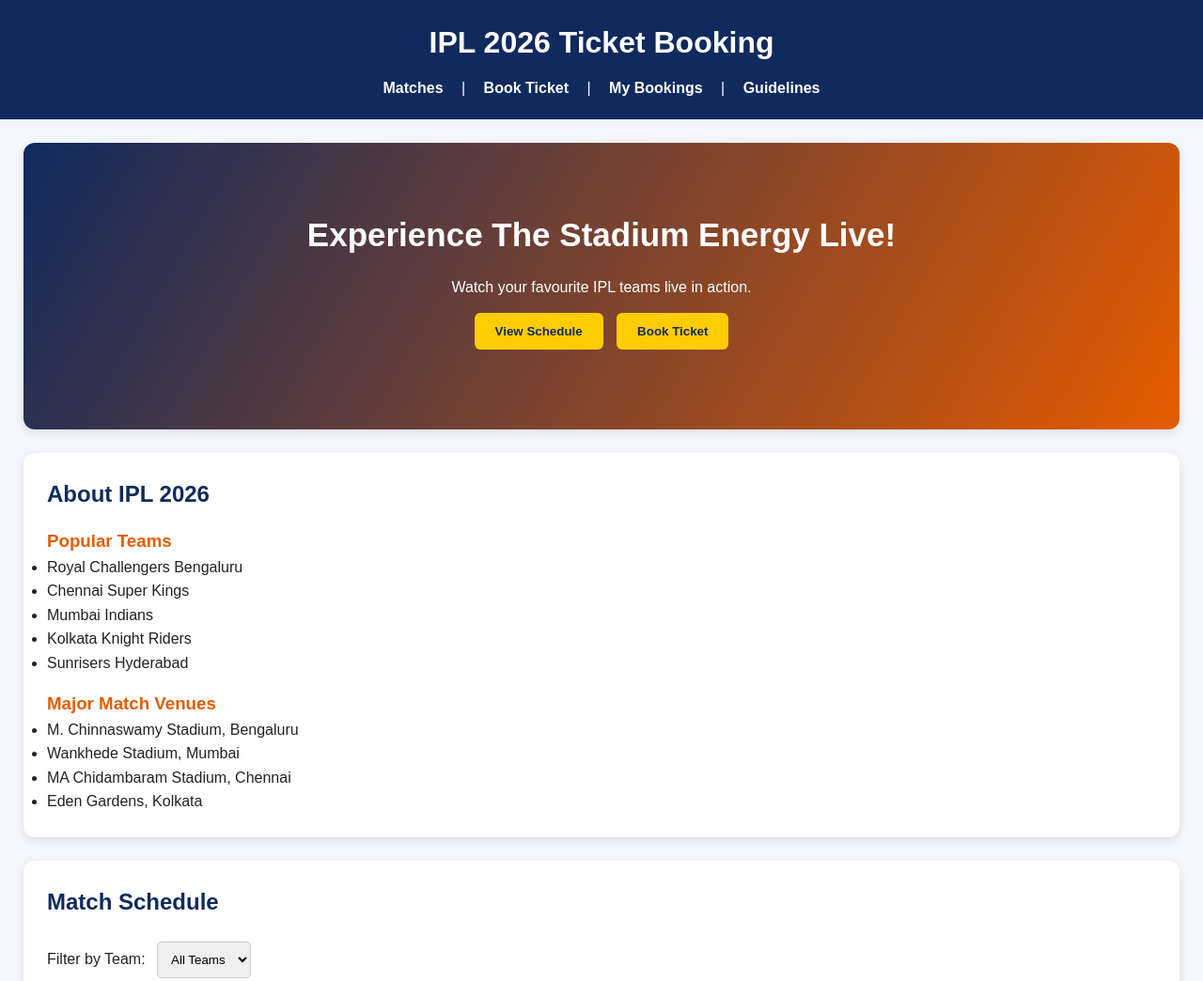
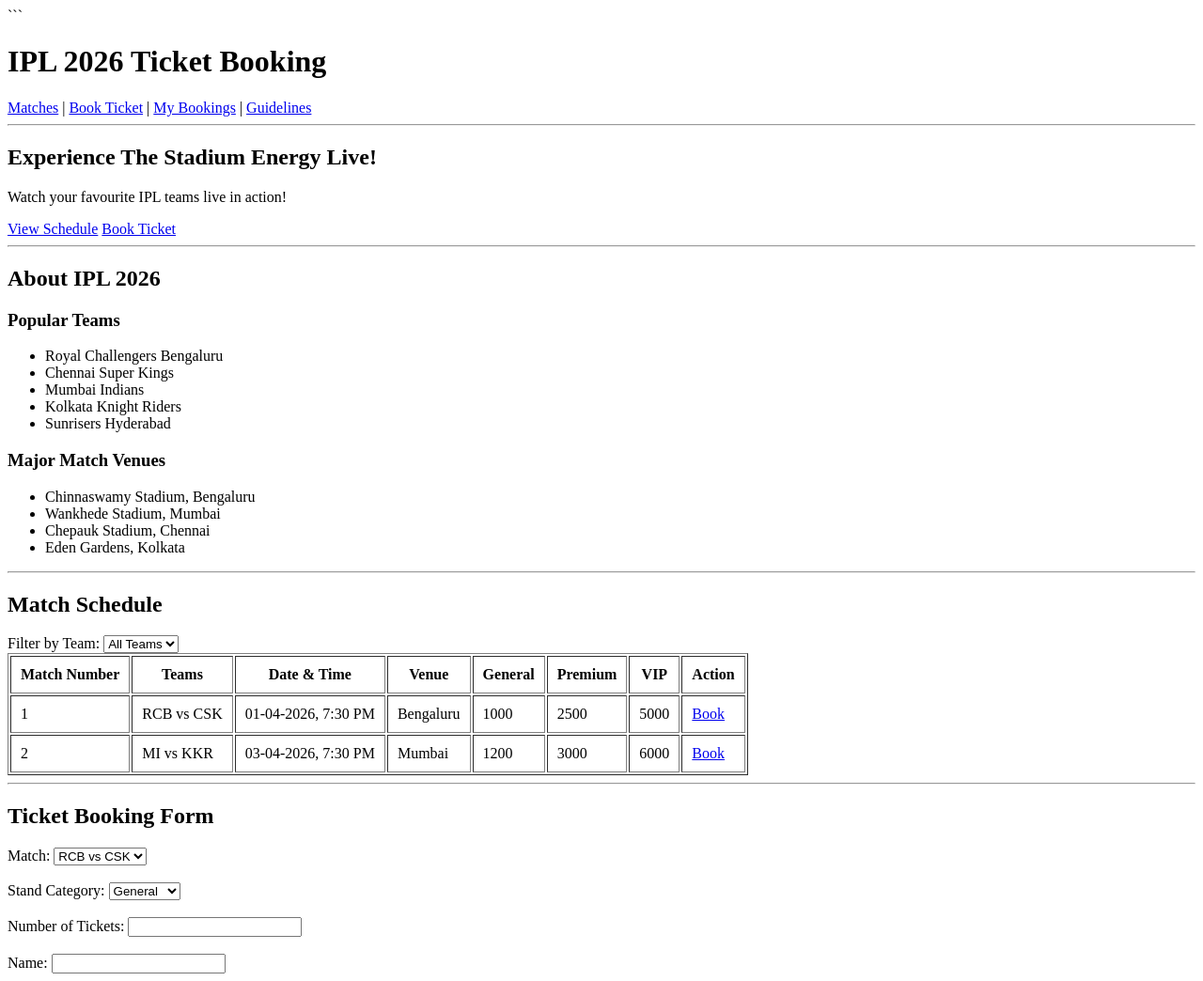
Before and after one commit to Devika24-2007/ipl-2026-ticket-booking, a plain HTML site: page index.html in a window 1280 px wide. Shown: the top 1044 px of the page at 94% size. Drawn offline with Linux system fonts and the light colour scheme.

Commit message:
Update IPL ticket booking page
Co-authored-by: Copilot <223556219+Copilot@users.noreply.github.com>

````diff
--- a/index.html
+++ b/index.html
@@ -1,33 +1,35 @@
 <!DOCTYPE html>
 
-<html lang="en">
+<html>
 <head>
+    <title>IPL Ticket Booking</title>
     <meta charset="UTF-8">
-    <meta name="viewport" content="width=device-width, initial-scale=1.0">
-    <title>IPL 2026 Ticket Booking</title>
 </head>
+
 <body>
 
-<header>
+```
 <h1>IPL 2026 Ticket Booking</h1>
-    <link rel="stylesheet" href="style.css">
+
 <nav>
     <a href="#matches">Matches</a> |
     <a href="#booking">Book Ticket</a> |
     <a href="#mybookings">My Bookings</a> |
     <a href="#guidelines">Guidelines</a>
 </nav>
-</header>
 
-<section>
-    <h1>Experience The Stadium Energy Live!</h1>
-    <p>Watch your favourite IPL teams live in action.</p>
-    <a href="#matches"><button>View Schedule</button></a>
-    <a href="#booking"><button>Book Ticket</button></a>
-</section>
+<hr>
 
-<section>
+<h2>Experience The Stadium Energy Live!</h2>
+<p>Watch your favourite IPL teams live in action!</p>
+
+<a href="#matches">View Schedule</a>
+<a href="#booking">Book Ticket</a>
+
+<hr>
+
 <h2>About IPL 2026</h2>
+
 <h3>Popular Teams</h3>
 <ul>
     <li>Royal Challengers Bengaluru</li>
@@ -37,21 +39,17 @@
     <li>Sunrisers Hyderabad</li>
 </ul>
 
-
 <h3>Major Match Venues</h3>
 <ul>
-    <li>M. Chinnaswamy Stadium, Bengaluru</li>
+    <li>Chinnaswamy Stadium, Bengaluru</li>
     <li>Wankhede Stadium, Mumbai</li>
-    <li>MA Chidambaram Stadium, Chennai</li>
+    <li>Chepauk Stadium, Chennai</li>
     <li>Eden Gardens, Kolkata</li>
 </ul>
 
+<hr>
 
-</section>
-
-<section id="matches">
-    <h2>Match Schedule</h2>
-
+<h2 id="matches">Match Schedule</h2>
 
 <label>Filter by Team:</label>
 <select>
@@ -62,7 +60,7 @@
     <option>KKR</option>
 </select>
 
-<table border="1">
+<table border="1" cellpadding="10">
     <tr>
         <th>Match Number</th>
         <th>Teams</th>
@@ -73,6 +71,7 @@
         <th>VIP</th>
         <th>Action</th>
     </tr>
+
     <tr>
         <td>1</td>
         <td>RCB vs CSK</td>
@@ -83,6 +82,7 @@
         <td>5000</td>
         <td><a href="#booking">Book</a></td>
     </tr>
+
     <tr>
         <td>2</td>
         <td>MI vs KKR</td>
@@ -95,12 +95,9 @@
     </tr>
 </table>
 
+<hr>
 
-</section>
-
-<section id="booking">
-    <h2>Ticket Booking Form</h2>
-
+<h2 id="booking">Ticket Booking Form</h2>
 
 <form>
     <label>Match:</label>
@@ -123,33 +120,32 @@
     <br><br>
 
     <label>Name:</label>
-    <input type="text" placeholder="Enter your name">
+    <input type="text">
     <br><br>
 
     <label>Email:</label>
-    <input type="email" placeholder="Enter your email">
+    <input type="email">
     <br><br>
 
     <label>Phone Number:</label>
-    <input type="tel" placeholder="Enter phone number">
+    <input type="tel">
     <br><br>
 
     <button type="submit">Confirm Booking</button>
 </form>
 
 <h3>Booking Summary</h3>
-<p>Selected Match: RCB vs CSK</p>
+<p>Match: RCB vs CSK</p>
 <p>Stand: General</p>
 <p>Ticket Price: ₹1000</p>
 <p>Quantity: 1</p>
 <p>Total Amount: ₹1000</p>
 
+<hr>
 
-</section>
+<h2 id="mybookings">My Ticket Bookings</h2>
 
-<section id="mybookings">
-    <h2>My Ticket Bookings</h2>
-    <table border="1">
+<table border="1" cellpadding="10">
     <tr>
         <th>Match</th>
         <th>Stand</th>
@@ -157,27 +153,26 @@
         <th>Total Amount</th>
     </tr>
 </table>
-</section>
 
-<section id="guidelines">
-    <h2>Guidelines</h2>
+<hr>
 
+<h2 id="guidelines">Guidelines</h2>
 
 <h3>Ticket Verification</h3>
-<p>Carry your valid ticket for entry into the stadium.</p>
+<p>Carry your valid ticket to enter the stadium.</p>
 
 <h3>ID Proof Requirement</h3>
-<p>Bring a valid government-issued ID proof.</p>
+<p>Bring a valid government ID proof.</p>
 
 <h3>Prohibited Items</h3>
-<p>Weapons, outside food and dangerous objects are not allowed.</p>
+<p>Weapons and dangerous objects are not allowed.</p>
 
-
-</section>
+<hr>
 
 <footer>
-    <p>© 2026 IPL Ticket Booking Website. All Rights Reserved.</p>
+    <p>Copyright 2026 IPL Ticket Booking. All Rights Reserved.</p>
 </footer>
+```
 
 </body>
 </html>
--- a/style.css
+++ /dev/null
@@ -1,133 +0,0 @@
-* {
-  margin: 0;
-  padding: 0;
-  box-sizing: border-box;
-  }
-
-body {
-font-family: Arial, sans-serif;
-background-color: #f4f6fb;
-color: #222;
-line-height: 1.6;
-}
-
-header {
-background-color: #102a5e;
-color: white;
-padding: 20px;
-text-align: center;
-}
-
-header h1 {
-margin-bottom: 10px;
-}
-
-nav a {
-color: white;
-text-decoration: none;
-margin: 15px;
-font-weight: bold;
-}
-
-nav a:hover {
-color: #ffcc00;
-}
-
-section {
-background: white;
-margin: 25px;
-padding: 25px;
-border-radius: 12px;
-box-shadow: 0 3px 10px rgba(0,0,0,0.1);
-}
-
-section h2 {
-color: #102a5e;
-margin-bottom: 15px;
-}
-
-section h3 {
-color: #e65c00;
-margin-top: 15px;
-}
-
-section:first-of-type {
-background: linear-gradient(120deg, #102a5e, #e65c00);
-color: white;
-text-align: center;
-padding: 70px 20px;
-}
-
-section:first-of-type h1 {
-font-size: 35px;
-margin-bottom: 15px;
-}
-
-button {
-background-color: #ffcc00;
-color: #102a5e;
-border: none;
-padding: 12px 22px;
-margin: 15px 5px;
-border-radius: 6px;
-cursor: pointer;
-font-weight: bold;
-}
-
-button:hover {
-background-color: #ff9900;
-}
-
-table {
-width: 100%;
-border-collapse: collapse;
-margin-top: 20px;
-}
-
-th {
-background-color: #102a5e;
-color: white;
-}
-
-th, td {
-border: 1px solid #ddd;
-padding: 12px;
-text-align: center;
-}
-
-tr:nth-child(even) {
-background-color: #f2f2f2;
-}
-
-input, select {
-padding: 10px;
-margin: 8px;
-border: 1px solid #ccc;
-border-radius: 5px;
-}
-
-footer {
-background-color: #102a5e;
-color: white;
-text-align: center;
-padding: 20px;
-}
-
-@media (max-width: 768px) {
-section {
-margin: 12px;
-padding: 15px;
-}
-
-```
-nav a {
-    display: inline-block;
-    margin: 5px;
-}
-
-table {
-    font-size: 12px;
-}
-```
-
-}
````
Lines whose indentation alone changed are shown as unchanged.
